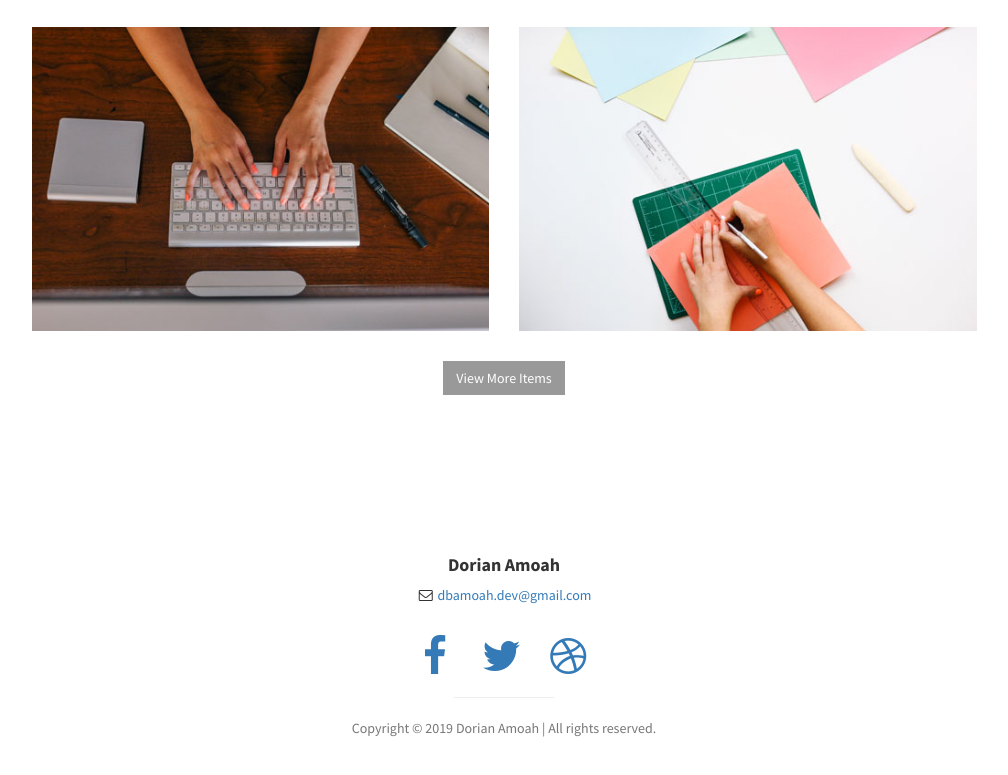
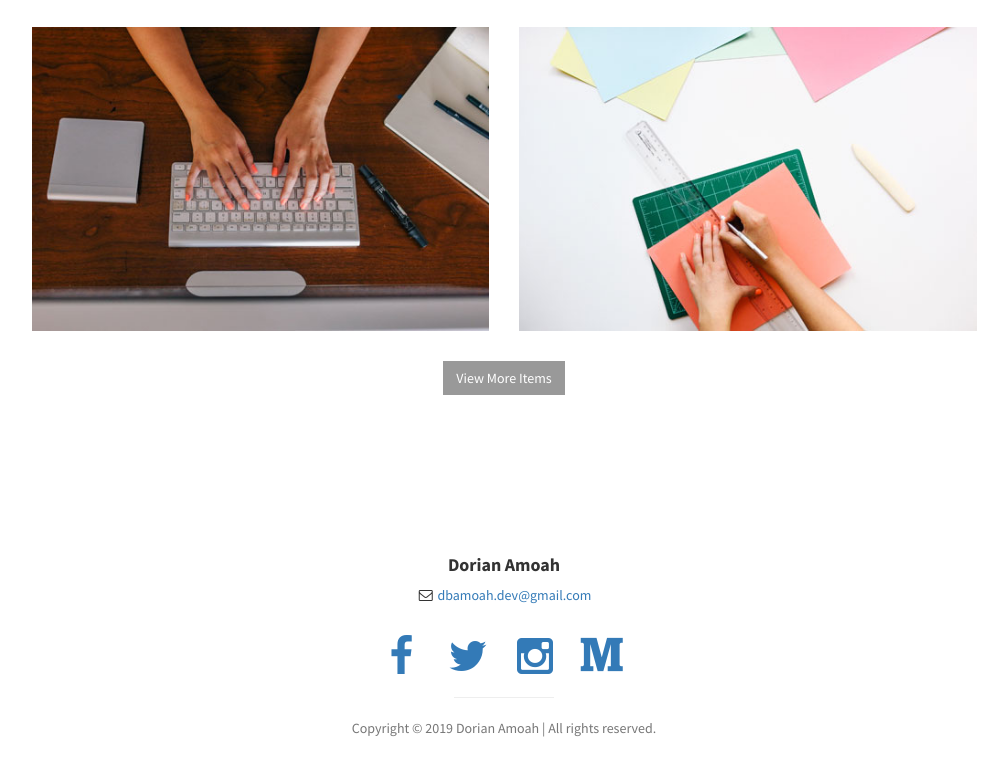
Before and after one commit to dbamoah/portfolioWebsite, a plain HTML site: page index.html in a window 1280 px wide. Shown: the part 2284-3059 px from the top of the page, without its empty margins (136-1144 px from the left). Drawn offline with Linux system fonts and the light colour scheme.

Commit message:
updated social icons in index.html

```diff
--- a/index.html
+++ b/index.html
@@ -239,6 +239,7 @@
         <!-- /.container -->
     </section>
     <section id="contact" class="map">
+
     <!-- Footer -->
     <footer>
         <div class="container">
@@ -259,7 +260,10 @@
                             <a href="#"><i class="fa fa-twitter fa-fw fa-3x"></i></a>
                         </li>
                         <li>
-                            <a href="#"><i class="fa fa-dribbble fa-fw fa-3x"></i></a>
+                            <a href="#"><i class="fa fa-instagram fa-fw fa-3x"></i></a>
+                        </li>
+                        <li>
+                            <a href="#"><i class="fa fa-medium fa-fw fa-3x"></i></a>
                         </li>
                     </ul>
                     <hr class="small">
```
